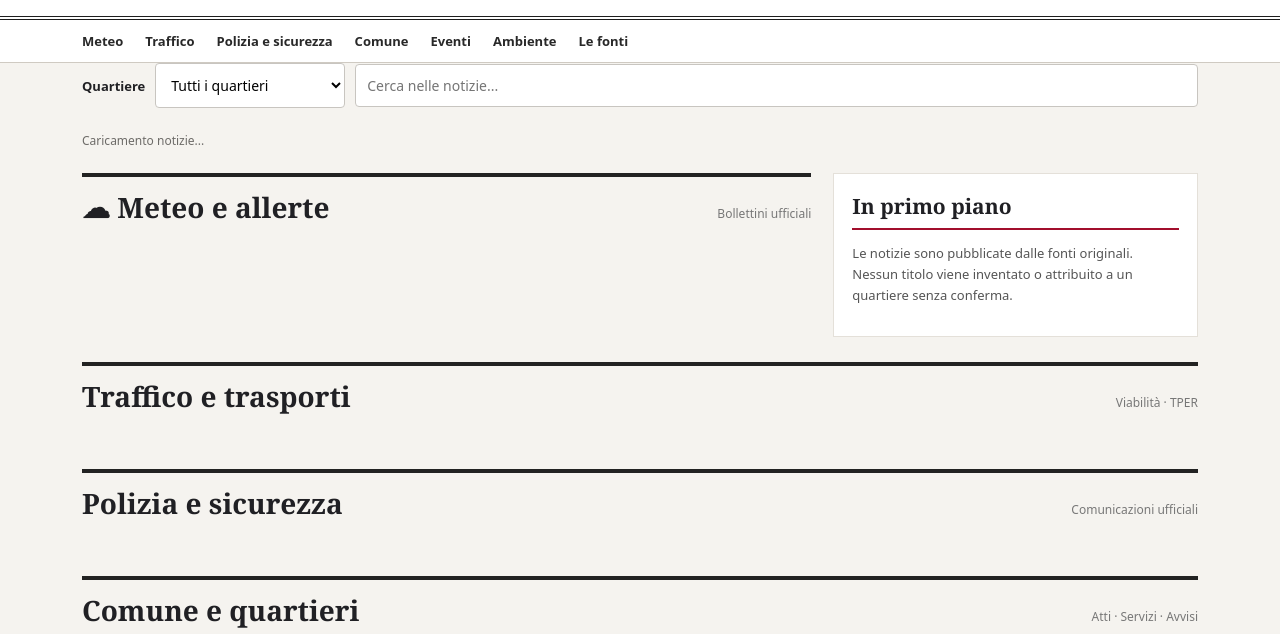
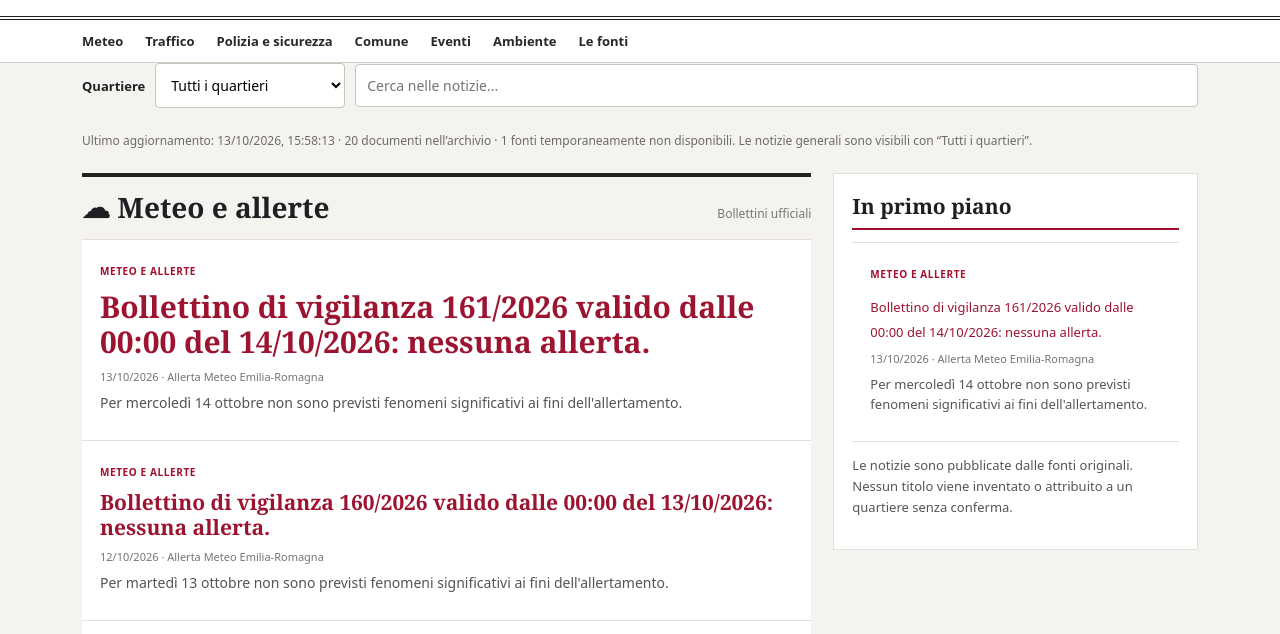
Before and after one commit to ionut290/Italia-360, a plain HTML site: page index.html in a window 1280 px wide. Shown: the part 166-800 px from the top of the page. Drawn offline with Linux system fonts and the light colour scheme.

Commit message:
Fix JavaScript syntax error blocking newspaper content rendering

```diff
--- a/index.html
+++ b/index.html
@@ -18,7 +18,7 @@
 <section class="section" id="fonti"><div class="section-title"><h2>Le nostre fonti</h2><small>Collegamenti originali</small></div><div class="source-links" id="all-links"></div></section>
 <footer class="footer">ITALIA 360° · Giornale informativo sperimentale, non affiliato agli enti citati. I contenuti sono estratti dalle fonti pubbliche con collegamento all'originale. Aggiornamenti programmati tramite GitHub Actions; la frequenza effettiva può variare.</footer></main>
 <script>
-const $=id=>document.getElementById(id),escapeHTML=x=>String(x??'').replace(/[&<>"']/g,c=>({'&':'&amp;','<':'&lt;','>':'&gt;','"':'&quot;':'&quot;',"'":'&#39;'}[c]));let news=[],sources=[],updated=null,errors=[];const groups=[{id:'meteo',cats:['Meteo e allerte'],ids:['allerta-meteo']},{id:'traffico',cats:['Trasporti','Traffico','Viabilità'],ids:['tper-bologna']},{id:'sicurezza',cats:['Sicurezza','Polizia'],ids:['polizia']},{id:'comune',cats:['Istituzioni','Atti pubblici','Dati'],ids:['comune-bologna','albo-bologna','opendata-bologna']},{id:'eventi',cats:['Eventi','Cultura'],ids:['eventi']},{id:'ambiente',cats:['Ambiente'],ids:['arpae']}];
+const $=id=>document.getElementById(id),escapeHTML=x=>String(x??'').replace(/[&<>"']/g,c=>({'&':'&amp;','<':'&lt;','>':'&gt;','"':'&quot;',"'":'&#39;'}[c]));let news=[],sources=[],updated=null,errors=[];const groups=[{id:'meteo',cats:['Meteo e allerte'],ids:['allerta-meteo']},{id:'traffico',cats:['Trasporti','Traffico','Viabilità'],ids:['tper-bologna']},{id:'sicurezza',cats:['Sicurezza','Polizia'],ids:['polizia']},{id:'comune',cats:['Istituzioni','Atti pubblici','Dati'],ids:['comune-bologna','albo-bologna','opendata-bologna']},{id:'eventi',cats:['Eventi','Cultura'],ids:['eventi']},{id:'ambiente',cats:['Ambiente'],ids:['arpae']}];
 function story(x,feature=false){const when=x.date&&!Number.isNaN(Date.parse(x.date))?new Date(x.date).toLocaleDateString('it-IT')+' · ':'';return '<article class="story'+(feature?' feature':'')+'"><span class="badge">'+escapeHTML(x.category)+'</span><h3><a href="'+escapeHTML(x.url)+'" target="_blank" rel="noopener noreferrer">'+escapeHTML(x.title)+'</a></h3><div class="meta">'+when+escapeHTML(x.source)+'</div>'+(x.description?'<p>'+escapeHTML(x.description)+'</p>':'')+'</article>'}
 function render(){const z=$('zone').value,q=$('search').value.toLocaleLowerCase('it').trim();const filtered=news.filter(x=>(!z||x.quartiere===z)&&[x.title,x.description,x.source,x.category].join(' ').toLocaleLowerCase('it').includes(q));for(const g of groups){const rows=filtered.filter(x=>g.cats.includes(x.category));$(g.id+'-news').innerHTML=rows.length?rows.slice(0,g.id==='meteo'?5:9).map((x,i)=>story(x,g.id==='meteo'&&i===0)).join(''):'<div class="empty">Nessuna notizia verificata disponibile in questa sezione'+(z?' per '+escapeHTML(z):'')+'. Consulta le fonti ufficiali qui sotto.</div>';const links=sources.filter(x=>g.ids.includes(x.id));$(g.id+'-links').innerHTML=links.map(x=>'<a href="'+escapeHTML(x.url)+'" target="_blank" rel="noopener noreferrer">'+escapeHTML(x.name)+' ↗</a>').join('')}const first=filtered.find(x=>x.category!=='Meteo e allerte')||filtered[0];$('featured').innerHTML=first?story(first):'<p>Nessuna notizia in evidenza per i filtri selezionati.</p>';$('all-links').innerHTML=sources.map(x=>'<a href="'+escapeHTML(x.url)+'" target="_blank" rel="noopener noreferrer">'+escapeHTML(x.name)+' ↗</a>').join('');$('status').textContent=(updated?'Ultimo aggiornamento: '+new Date(updated).toLocaleString('it-IT')+' · ':'')+news.length+' documenti nell’archivio'+(errors.length?' · '+errors.length+' fonti temporaneamente non disponibili':'')+'. Le notizie generali sono visibili con “Tutti i quartieri”.'}
 $('today').textContent=new Date().toLocaleDateString('it-IT',{weekday:'long',day:'numeric',month:'long',year:'numeric'});$('zone').addEventListener('change',render);$('search').addEventListener('input',render);Promise.all([fetch('./data/news.json?ts='+Date.now(),{cache:'no-store'}),fetch('./sources.json')]).then(async([a,b])=>{if(!a.ok||!b.ok)throw Error('Dati non disponibili');const n=await a.json(),s=await b.json();news=n.items||[];updated=n.updated_at;errors=n.errors||[];sources=s.sources||[];render()}).catch(e=>{$('status').textContent='Impossibile caricare le notizie. Riprova più tardi.';console.error(e)});
```
